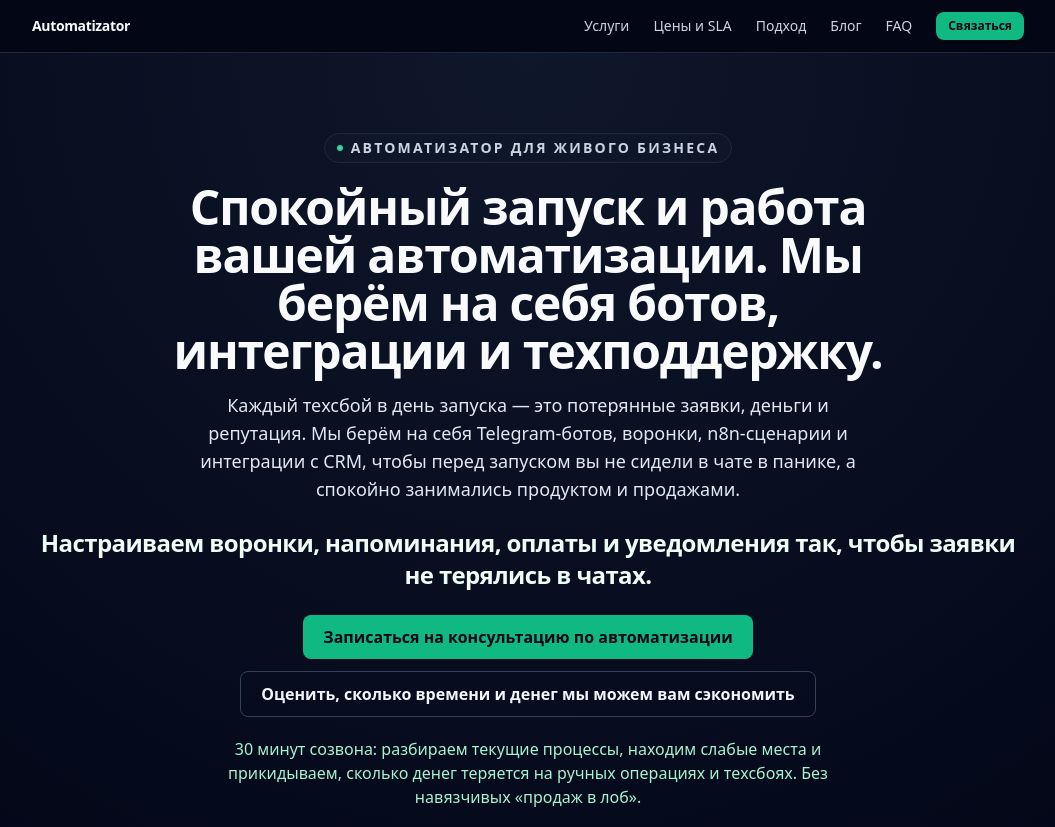
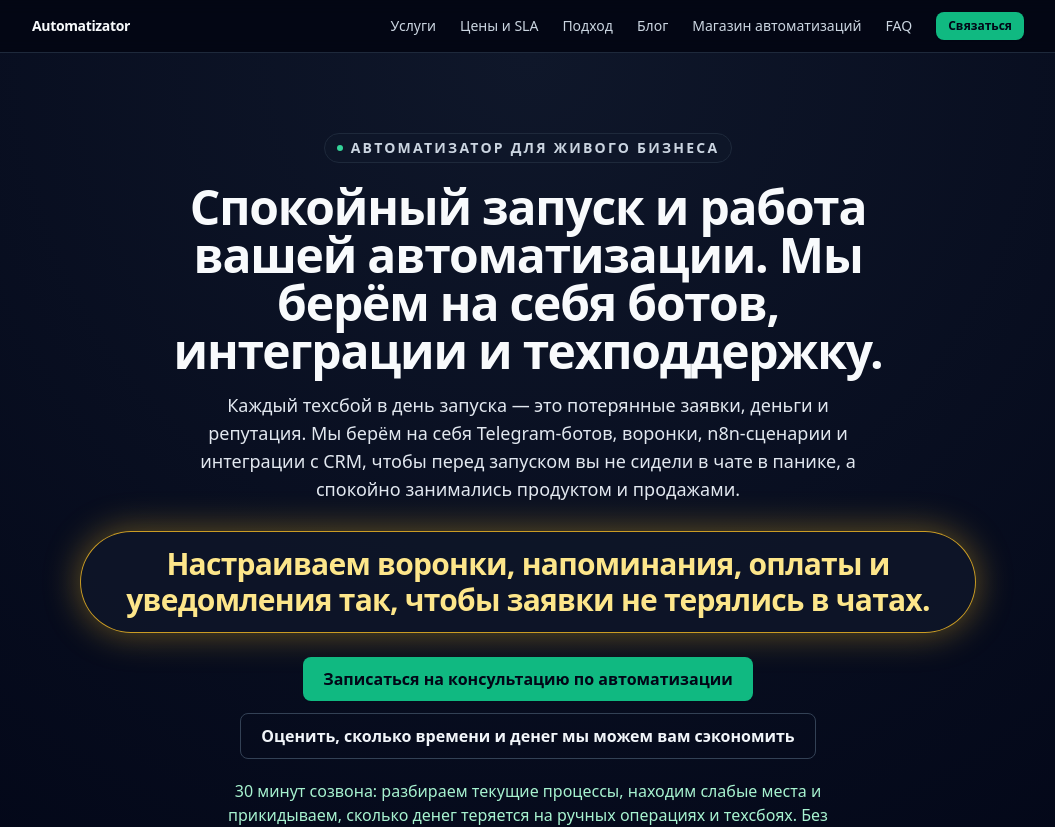
Before and after one commit to druzhbacompany/automatizator-site, a Next.js app: page / in a window 1280 px wide. Shown: the top 827 px of the page, without its empty margins (112-1167 px from the left). Built offline with nearby package versions, Linux system fonts and the light colour scheme.

Commit message:
feat: neon rotating hero benefits

```diff
--- a/app/components/HeroBulletsRotator.tsx
+++ b/app/components/HeroBulletsRotator.tsx
@@ -9,7 +9,8 @@ const BULLETS = [
   'Формат небольшой студии: берём ограниченное число проектов и погружаемся в ваши процессы, а не в «поток».'
 ];
 
-const ROTATION_INTERVAL_MS = 4500;
+// Интервал смены — 4000 мс
+const ROTATION_INTERVAL_MS = 4000;
 
 export function HeroBulletsRotator() {
   const [index, setIndex] = useState(0);
@@ -25,10 +26,12 @@ export function HeroBulletsRotator() {
   const current = BULLETS[index];
 
   return (
-    <div className="mt-6 flex items-center justify-center min-h-[3.25rem]">
-      <p className="text-xl md:text-2xl font-semibold tracking-tight text-emerald-50 text-center">
-        {current}
-      </p>
+    <div className="mt-7 flex items-center justify-center min-h-[4rem] md:min-h-[4.5rem]">
+      <div className="inline-flex max-w-4xl items-center justify-center rounded-full border border-amber-400/80 bg-slate-900/80 px-7 py-3.5 shadow-[0_0_36px_rgba(251,191,36,0.4)]">
+        <p className="text-2xl md:text-3xl font-semibold tracking-tight text-amber-200 text-center">
+          {current}
+        </p>
+      </div>
     </div>
   );
 }
--- a/app/layout.tsx
+++ b/app/layout.tsx
@@ -52,6 +52,9 @@ export default function RootLayout({ children }: { children: React.ReactNode })
               <Link href="/blog" className="hover:text-white">
                 Блог
               </Link>
+              <Link href="/store" className="hover:text-white">
+                Магазин автоматизаций
+              </Link>
               <Link href="/#faq" className="hover:text-white">
                 FAQ
               </Link>
```
